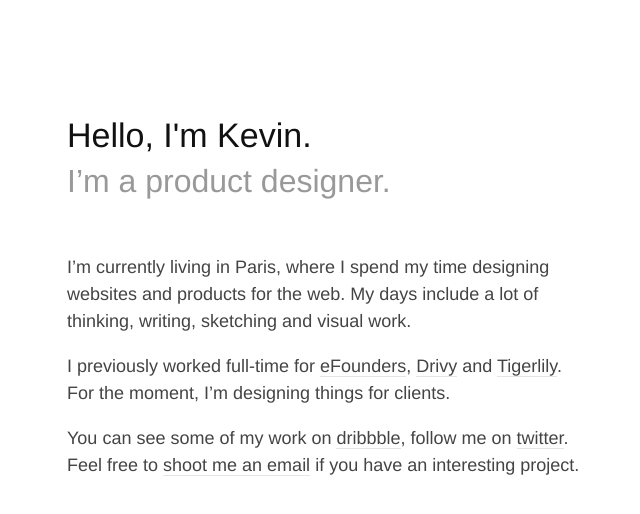
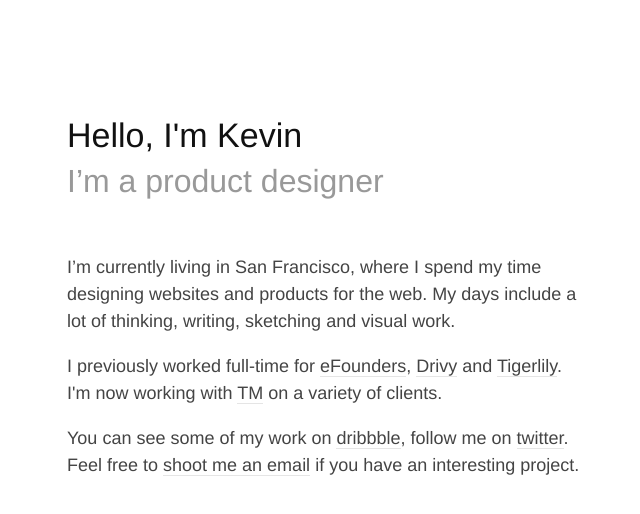
Before and after one commit to kevintunc/kevintunc.github.io, a plain HTML site: page index.html in a window 1280 px wide. Shown: the whole page, without its empty margins (53-693 px from the left). Drawn offline with Linux system fonts and the light colour scheme.

Commit message:
Status update

```diff
--- a/index.html
+++ b/index.html
@@ -17,8 +17,8 @@
 
   <meta name="twitter:card" content="summary">
   <meta name="twitter:url" content="http://ktunc.co">
-  <meta name="twitter:title" content="Kevin Tunc — UI Designer">
-  <meta name="twitter:description" content="I design products for the web.">
+  <meta name="twitter:title" content="Kevin Tunc — Product Designer">
+  <meta name="twitter:description" content="I design products for the web">
   <meta name="twitter:site" content="@kevintunc">
 
 
@@ -35,16 +35,16 @@
 
 <main>
 
-  <h1>Hello, I'm Kevin.</h1>
-  <h2>I’m a product designer.</h2>
+  <h1>Hello, I'm Kevin</h1>
+  <h2>I’m a product designer</h2>
 
   <p>
-    I’m currently living in Paris, where I spend my time designing websites and products for the web. My days include a lot of thinking, writing, sketching and visual work.
+    I’m currently living in San Francisco, where I spend my time designing websites and products for the web. My days include a lot of thinking, writing, sketching and visual work.
   </p>
 
   <p>
     I previously worked full-time for <a class="efounders" href="http://efounders.co" target="_blank">eFounders</a>, <a class="drivy" href="http://drivy.com" target="_blank">Drivy</a> and <a class="tigerlily" href="http://tigerlilyapps.com" target="_blank">Tigerlily</a>.
-    For the moment, I’m designing things for clients.
+    I'm now working with <a href="http://weare.tm" target="_blank">TM</a> on a variety of clients.
   </p>
 
   <p>
```
